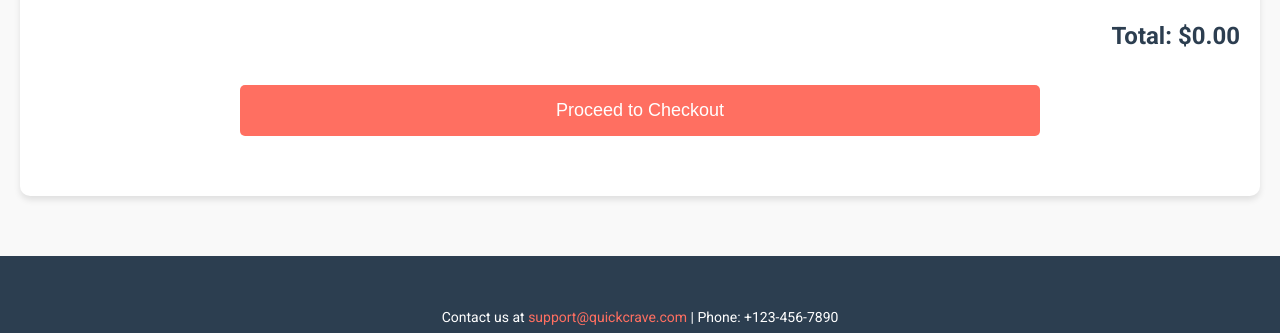
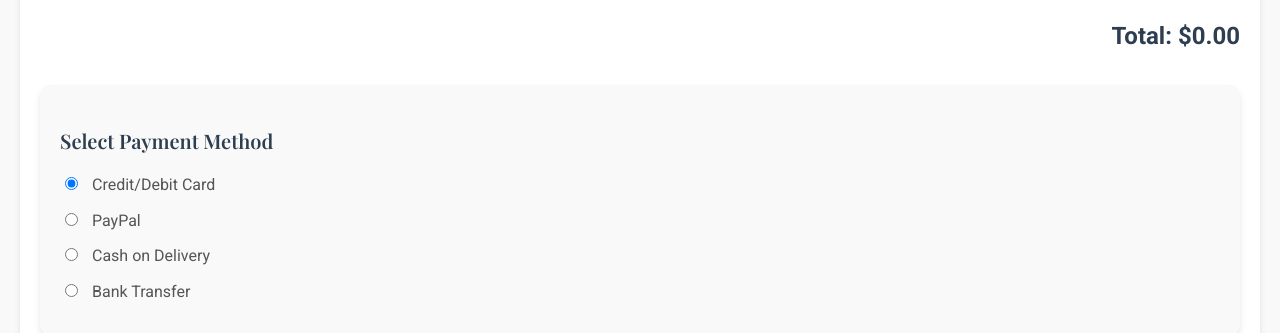
Before and after one commit to Saniya948/web, a plain HTML site: page cart.html in a window 1280 px wide. Shown: the part 277-610 px from the top of the page. Drawn offline with nearby package versions, Linux system fonts and the light colour scheme.

Commit message:
cart.html

```diff
--- a/cart.html
+++ b/cart.html
@@ -9,7 +9,7 @@
     <link rel="stylesheet" href="https://cdnjs.cloudflare.com/ajax/libs/font-awesome/6.4.2/css/all.min.css">
     <link rel="icon" type="image/x-icon" href="favicon.ico">
     <style>
-        /* Global Styles (Replicated from index.html) */
+        /* Global Styles */
         body {
             font-family: 'Roboto', sans-serif;
             margin: 0;
@@ -30,7 +30,7 @@
             color: inherit;
         }
 
-        /* Navbar (Replicated from index.html) */
+        /* Navbar */
         .navbar {
             background: #2c3e50;
             padding: 15px;
@@ -111,22 +111,22 @@
             font-size: 18px;
             font-weight: 500;
             color: #2c3e50;
-            flex: 1; /* Allow item name to take up available space */
+            flex: 1;
         }
 
         .item-price {
             font-size: 18px;
             font-weight: 600;
             color: #ff6f61;
-            min-width: 80px; /* Ensure consistent width for price */
-            text-align: right; /* Align price to the right */
+            min-width: 80px;
+            text-align: right;
         }
 
         .quantity-controls {
             display: flex;
             align-items: center;
             gap: 10px;
-            margin: 0 20px; /* Add space between controls and price */
+            margin: 0 20px;
         }
 
         .quantity-controls button {
@@ -148,7 +148,7 @@
             font-size: 18px;
             font-weight: 500;
             color: #2c3e50;
-            min-width: 30px; /* Ensure consistent width for quantity */
+            min-width: 30px;
             text-align: center;
         }
 
@@ -187,6 +187,32 @@
             font-size: 18px;
             color: #555;
             padding: 40px 0;
+        }
+
+        /* Payment Methods Section */
+        .payment-methods {
+            margin-top: 30px;
+            padding: 20px;
+            background: #f9f9f9;
+            border-radius: 10px;
+            box-shadow: 0 4px 6px rgba(0, 0, 0, 0.1);
+        }
+
+        .payment-methods h3 {
+            font-size: 20px;
+            margin-bottom: 15px;
+            color: #2c3e50;
+        }
+
+        .payment-methods label {
+            display: block;
+            margin: 10px 0;
+            font-size: 16px;
+            color: #555;
+        }
+
+        .payment-methods input[type="radio"] {
+            margin-right: 10px;
         }
 
         /* Thank You Popup */
@@ -244,7 +270,7 @@
             background: #ff4a3d;
         }
 
-        /* Footer (Replicated from index.html) */
+        /* Footer */
         .footer {
             background: #2c3e50;
             color: #fff;
@@ -331,6 +357,31 @@
         <div class="total" id="total">
             Total: $0.00
         </div>
+
+        <!-- Payment Method Selection -->
+        <div class="payment-methods">
+            <h3>Select Payment Method</h3>
+            <form id="payment-form">
+                <label>
+                    <input type="radio" name="payment-method" value="credit-card" checked>
+                    Credit/Debit Card
+                </label>
+                <label>
+                    <input type="radio" name="payment-method" value="paypal">
+                    PayPal
+                </label>
+                <label>
+                    <input type="radio" name="payment-method" value="cash-on-delivery">
+                    Cash on Delivery
+                </label>
+                <label>
+                    <input type="radio" name="payment-method" value="bank-transfer">
+                    Bank Transfer
+                </label>
+            </form>
+        </div>
+
+        <!-- Checkout Button -->
         <button class="checkout-btn" onclick="checkout()">Proceed to Checkout</button>
     </main>
 
@@ -338,7 +389,8 @@
     <div class="thank-you-popup" id="thank-you-popup">
         <div class="thank-you-content">
             <h2>Thank You for Your Order!</h2>
-            <p>Your order has been placed successfully. We appreciate your business!</p>
+            <p>Your order has been placed successfully. Payment method: <strong id="selected-payment-method"></strong>.</p>
+            <p>We appreciate your business!</p>
             <button onclick="closeThankYouPopup()">Close</button>
         </div>
     </div>
@@ -383,7 +435,7 @@
             emptyCartMessage.style.display = 'none';
             cart.forEach((item, index) => {
                 const price = parseFloat(item.price);
-                const quantity = item.quantity || 1; // Default quantity is 1
+                const quantity = item.quantity || 1;
 
                 // Create cart item element
                 const itemElement = document.createElement('div');
@@ -443,12 +495,19 @@
                 alert('Your cart is empty. Add items to proceed to checkout.');
                 return;
             }
+
+            // Get selected payment method
+            const selectedPaymentMethod = document.querySelector('input[name="payment-method"]:checked').value;
+
+            // Display payment method in the Thank You popup
+            document.getElementById('selected-payment-method').textContent = selectedPaymentMethod;
+
             // Show the Thank You popup
             const thankYouPopup = document.getElementById('thank-you-popup');
             thankYouPopup.classList.add('active');
+
             // Clear the cart after checkout
             localStorage.removeItem('cart');
-            // Update the cart display
             renderCart();
         }
 
```
